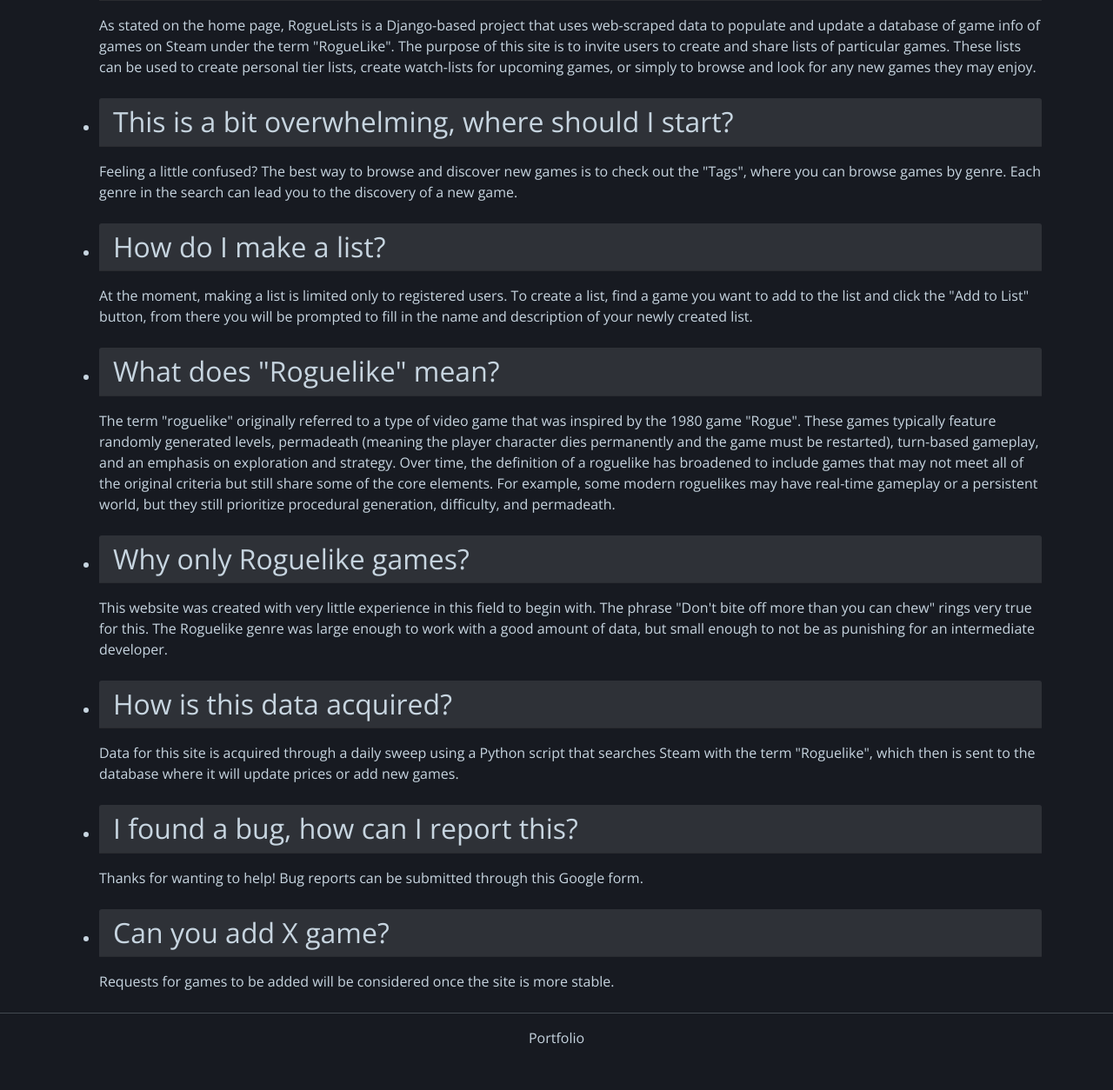
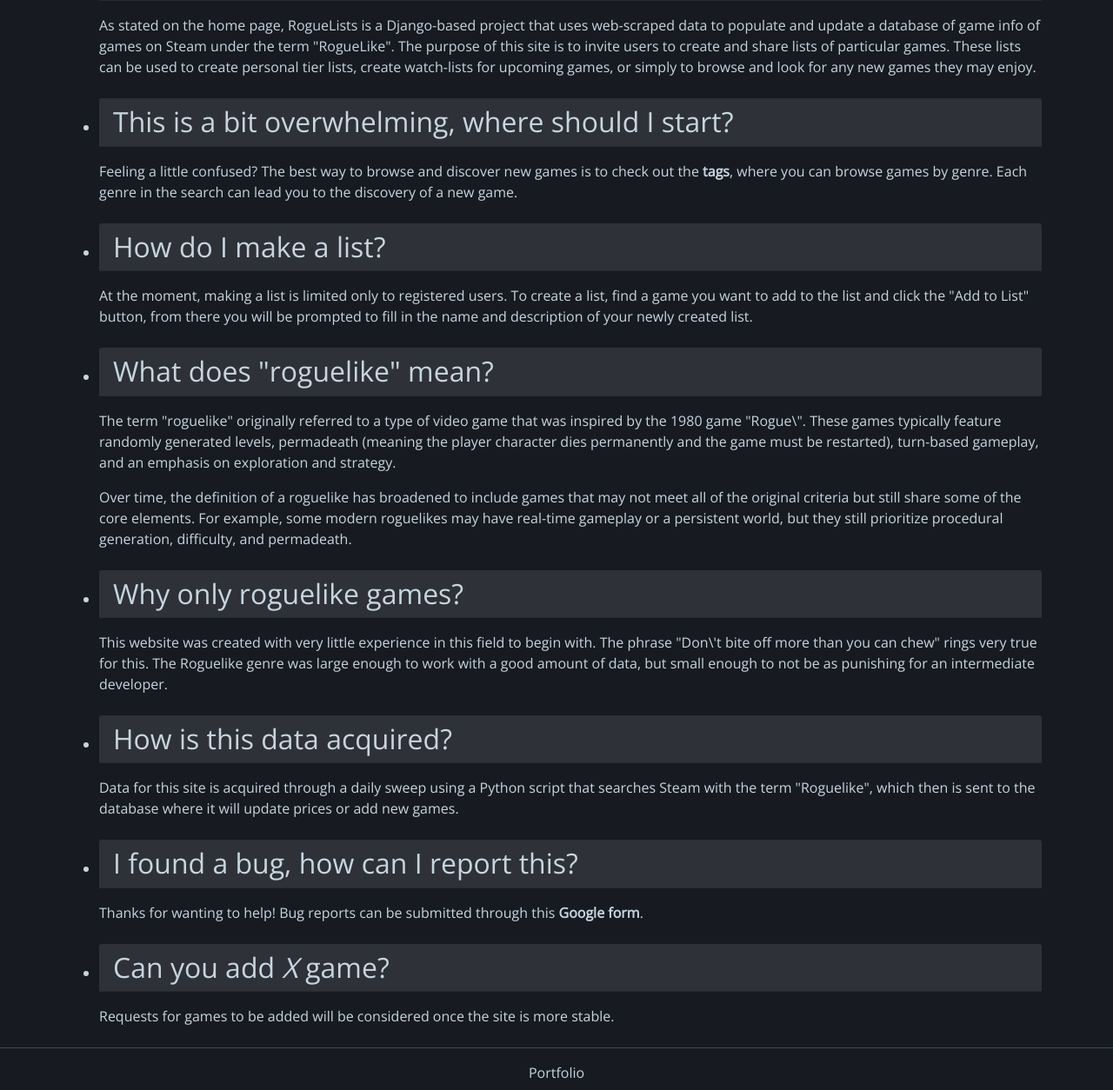
Before and after one commit to k-bru/RogueLists, a Django app: page /faqs/ in a window 1280 px wide. Shown: the part 224-1478 px from the top of the page at 87% size. Before the commit the page ends 1425 px from the top, so only its background shows below. Run offline with Django 4.2, Linux system fonts and the light colour scheme; some libraries are stand-ins or nearby versions.

Commit message:
FAQ tweaks

```diff
--- a/capvenv/roguelists/rogueapp/templates/rogueapp/faqs.html
+++ b/capvenv/roguelists/rogueapp/templates/rogueapp/faqs.html
@@ -3,11 +3,38 @@
 {% block content %}
 <h1 class="">Frequently Asked Questions</h1>
 <ul class="faq-list">
-    {% for q in faqs %}
-    <li class="mb-4">
-        <h2 class="card-header mb-3 faq-q">{{ q.question }}</h2>
-        <p>{{ q.answer }}</p>
-    </li>
-    {% endfor %}
+  <li class="mb-4">
+    <h2 class="card-header mb-3 faq-q">What is the purpose of this site?</h2>
+    <p>As stated on the home page, RogueLists is a Django-based project that uses web-scraped data to populate and update a database of game info of games on Steam under the term "RogueLike". The purpose of this site is to invite users to create and share lists of particular games. These lists can be used to create personal tier lists, create watch-lists for upcoming games, or simply to browse and look for any new games they may enjoy.</p>
+  </li>
+  <li class="mb-4">
+    <h2 class="card-header mb-3 faq-q">This is a bit overwhelming, where should I start?</h2>
+    <p>Feeling a little confused? The best way to browse and discover new games is to check out the <strong><a href="{% url 'all_genres' %}" title="Tags/Genres">tags</a></strong>, where you can browse games by genre. Each genre in the search can lead you to the discovery of a new game.</p>
+  </li>
+  <li class="mb-4">
+    <h2 class="card-header mb-3 faq-q">How do I make a list?</h2>
+    <p>At the moment, making a list is limited only to registered users. To create a list, find a game you want to add to the list and click the "Add to List" button, from there you will be prompted to fill in the name and description of your newly created list.</p>
+  </li>
+  <li class="mb-4">
+    <h2 class="card-header mb-3 faq-q">What does "roguelike" mean?</h2>
+    <p>The term "roguelike" originally referred to a type of video game that was inspired by the 1980 game "Rogue\". These games typically feature randomly generated levels, permadeath (meaning the player character dies permanently and the game must be restarted), turn-based gameplay, and an emphasis on exploration and strategy.</p>
+    <p>Over time, the definition of a roguelike has broadened to include games that may not meet all of the original criteria but still share some of the core elements. For example, some modern roguelikes may have real-time gameplay or a persistent world, but they still prioritize procedural generation, difficulty, and permadeath.</p>
+  </li>
+  <li class="mb-4">
+    <h2 class="card-header mb-3 faq-q">Why only roguelike games?</h2>
+    <p>This website was created with very little experience in this field to begin with. The phrase "Don\'t bite off more than you can chew" rings very true for this. The Roguelike genre was large enough to work with a good amount of data, but small enough to not be as punishing for an intermediate developer.</p>
+  </li>
+  <li class="mb-4">
+    <h2 class="card-header mb-3 faq-q">How is this data acquired?</h2>
+    <p>Data for this site is acquired through a daily sweep using a Python script that searches Steam with the term "Roguelike", which then is sent to the database where it will update prices or add new games.</p>
+  </li>
+  <li class="mb-4">
+    <h2 class="card-header mb-3 faq-q">I found a bug, how can I report this?</h2>
+    <p>Thanks for wanting to help! Bug reports can be submitted through this <strong><a href="#">Google form</a></strong>.</p>
+  </li>
+  <li class="mb-4">
+    <h2 class="card-header mb-3 faq-q">Can you add <em>X</em> game?</h2>
+    <p>Requests for games to be added will be considered once the site is more stable.</p>
+  </li>
 </ul>
 {% endblock %}
--- a/capvenv/roguelists/rogueapp/templates/rogueapp/home.html
+++ b/capvenv/roguelists/rogueapp/templates/rogueapp/home.html
@@ -12,6 +12,7 @@
         <div class="card-body">
           <p class="text-left">RogueLists is a proof of concept project designed to create and rank games found on Steam under the <a href="https://en.wikipedia.org/wiki/Roguelike" target="_blank"><em>RogueLike</em></a> genre. Users are able to create and share lists with others and even follow others so that they can see any future lists they create. </p>
           <p class="text-left">Site is currently in development and is being worked on to improve your experience. Pricing is updated daily at 04:00 UTC.</p>
+          Feeling a little confused?<br>Check out our <strong><a href="{% url 'faqs' %}">FAQs</a></strong>
         </div>
       </div>
       {% if request.user.is_authenticated %}
--- a/capvenv/roguelists/rogueapp/views.py
+++ b/capvenv/roguelists/rogueapp/views.py
@@ -402,7 +402,7 @@ def faqs(request):
       'answer': 'The term "roguelike" originally referred to a type of video game that was inspired by the 1980 game "Rogue\". These games typically feature randomly generated levels, permadeath (meaning the player character dies permanently and the game must be restarted), turn-based gameplay, and an emphasis on exploration and strategy. Over time, the definition of a roguelike has broadened to include games that may not meet all of the original criteria but still share some of the core elements. For example, some modern roguelikes may have real-time gameplay or a persistent world, but they still prioritize procedural generation, difficulty, and permadeath.'
     },
     {
-      'question': 'Why only Roguelike games?',
+      'question': 'Why only roguelike games?',
       'answer': 'This website was created with very little experience in this field to begin with. The phrase "Don\'t bite off more than you can chew" rings very true for this. The Roguelike genre was large enough to work with a good amount of data, but small enough to not be as punishing for an intermediate developer.'
     },
     {
```
